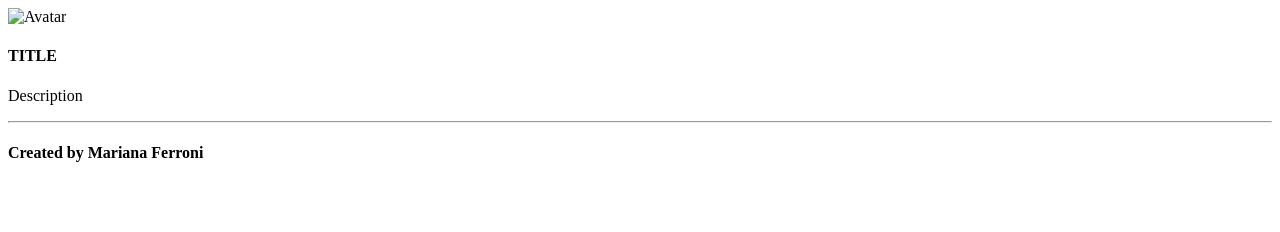
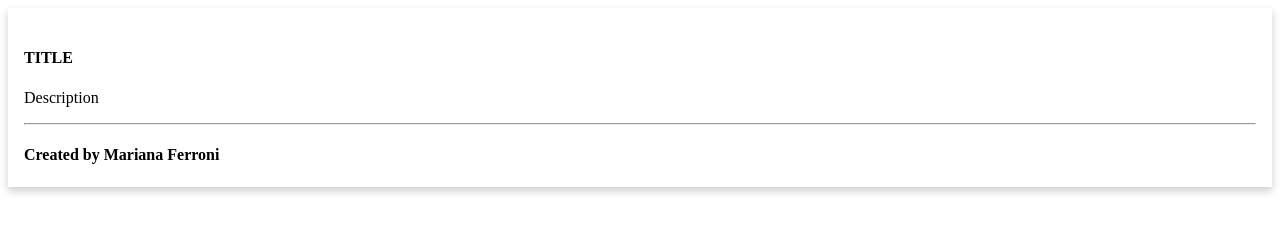
Before and after one commit to marianaferr0ni/portfolio, a plain HTML site: page index.html in a window 1280 px wide. Drawn offline with Linux system fonts and the light colour scheme.

Commit message:
styling card

```diff
--- a/css/style.css
+++ b/css/style.css
@@ -0,0 +1,10 @@
+.card {
+    box-shadow: 0 4px 8px 0 rgba(0,0,0,0.2);
+    transition: 0.3s;
+}
+.card:hover {
+    box-shadow: 0 8px 16px 0 rgba(0,0,0,0.2);
+}
+.container {
+    padding: 2px 16px;
+}
--- a/index.html
+++ b/index.html
@@ -3,17 +3,18 @@
 <head>
     <meta charset="UTF-8">
     <meta name="viewport" content="width=device-width, initial-scale=1.0">
+    <link rel="stylesheet" href="/css/style.css">
     <title>PORTFÓLIO</title>
 </head>
 <body>
     <div class="card">
-        <img src="" alt="Avatar" style="width:100%">
+        <img src="" alt="" style="width:100%">
         <div class="container">
           <h4><b>TITLE</b></h4>
           <p>Description</p>
           <hr/>
           <h4> Created by <b>Mariana Ferroni</b></h4>
         </div>
-      </div>
+    </div>
 </body>
 </html>
```
